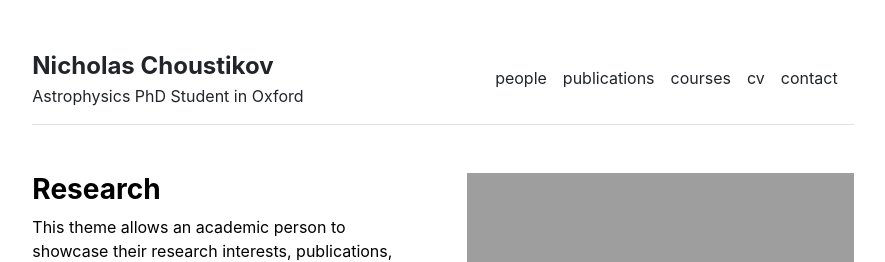
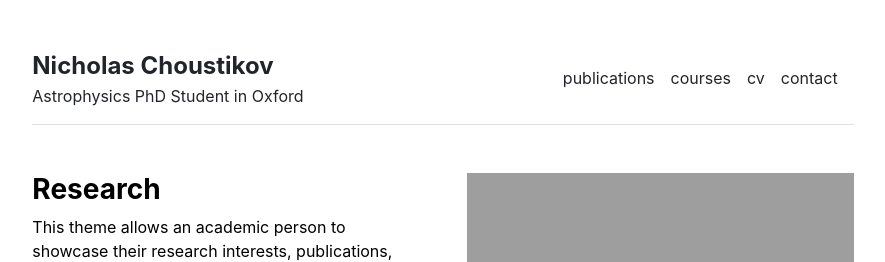
Before and after one commit to Chousti/Chousti.github.io, a Jekyll site: the page built from index.md, in a window 1280 px wide. Shown: the top 262 px of the page, without its empty margins (197-1082 px from the left). Built offline with Jekyll 4.4.1, drawn with Linux system fonts in a browser that asks for light colours.

Commit message:
breaking

```diff
--- a/_data/settings.yml
+++ b/_data/settings.yml
@@ -1,5 +1,4 @@
 menu:
-- {name: 'people', url: '/people'}
 - {name: 'publications', url: '/publications'}
 - {name: 'courses', url: '/courses'}
 - {name: 'cv', url: '/cv'}
```
